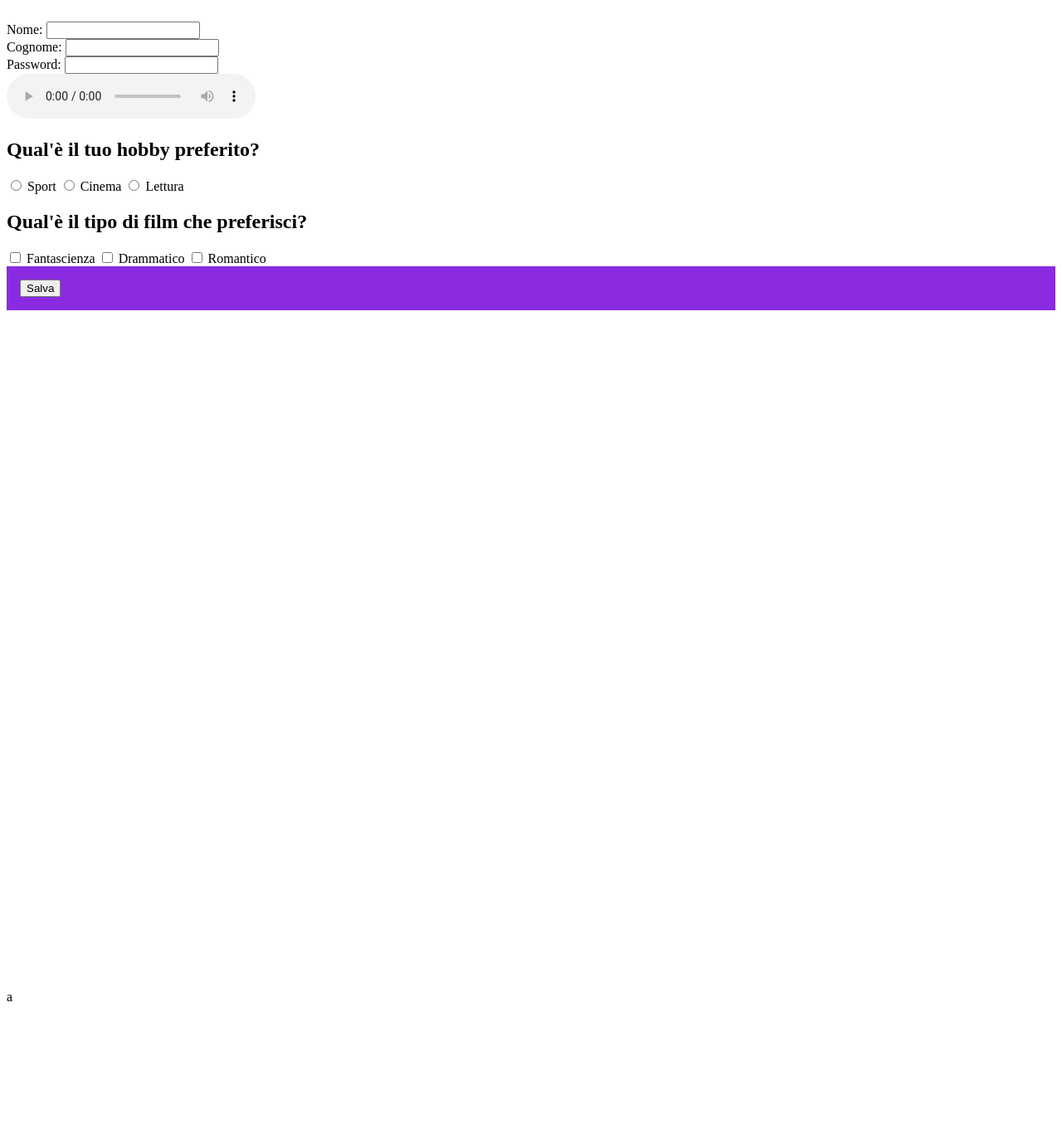
After one commit to docentemaurocasadei/linguaggidimarkup2023-24, a PHP site: page /form1.html in a window 1280 px wide. The commit adds this page. Shown: the top 1361 px of the page at 83% size. Run offline with PHP 8.4, Linux system fonts and the light colour scheme.

Commit message:
funziona posizion sticky: modificato il contenitore lasciando il button nel contenitore principale, non funzionava in precedenza a causa dell'altezza del contenitore padre

```diff
--- /dev/null
+++ b/ripasso1/form1.html
@@ -0,0 +1,90 @@
+<!DOCTYPE html>
+<html lang="en">
+<head>
+    <meta charset="UTF-8">
+    <meta name="viewport" content="width=device-width, initial-scale=1.0">
+    <title>Document</title>
+    <style>
+        #st{
+            position: sticky;
+            top: 0px;
+        }
+        .button-container{
+            position: sticky;
+            top: 0px;
+        }
+        #modulo {
+    position: relative;
+    height: 100vh; /* Imposta un'altezza esplicita o in base alle tue esigenze */
+}
+
+.button-container {
+    position: sticky;
+    top: 0;
+    background-color: blueviolet;
+    padding: 1rem;
+    z-index: 1000;
+}
+    </style>
+</head>
+<body>
+    <br>
+    <form action="http://localhost/corso/salva-dati.php" method="POST" enctype="multipart/form-data" class="2colonne">
+        <div class="row">
+            <div>
+                <label for="name">Nome:</label>
+                <input type="text" name="name" id="name" value="">
+            </div>
+            <div>
+                <label for="surname">Cognome:</label>
+                <input type="text" name="surname" id="surname">
+            </div>
+        </div>
+        <div class="row">
+            <div>
+                <label for="password">Password:</label>
+                <input type="password" name="password" id="password">
+            </div>
+            <audio src="/lezione4/assets/music.mp3" controls autoplay></audio>
+        </div>
+        <div>
+            <h2>Qual'è il tuo hobby preferito?</h2>
+            <div>
+                <input type="radio" name="hobby" id="sport" value="1">
+                <label for="sport">Sport</label>
+                <input type="radio" name="hobby" id="cinema" value="2">
+                <label for="cinema">Cinema</label>
+                <input type="radio" name="hobby" id="lettura" value="3">
+                <label for="lettura">Lettura</label>
+            </div>
+
+        </div>
+        <div>
+            <h2>Qual'è il tipo di film che preferisci?</h2>
+            <div>
+                <input type="checkbox" name="fantascienza" id="fantascienza" value="1">
+                <label for="fantascienza">Fantascienza</label>
+                <input type="checkbox" name="drammatico" id="drammatico">
+                <label for="drammatico">Drammatico</label>
+                <input type="checkbox" name="romantico" id="romantico">
+                <label for="romantico">Romantico</label>
+            </div>
+        </div>
+    </form>
+
+    <section id="modulo">
+        <div class="button-container">
+            <button type="submit" class="top">Salva</button>
+        </div>
+    </section>
+    <br><br><br><br>a<br><br><br><br><br><br><br>
+    <br><br><br><br>a<br><br><br><br><br><br><br>
+    <br><br><br><br>a<br><br><br><br><br><br><br>
+    <br><br><br><br><br><br><br><br><br><br><br>
+    <br><br><br><br><br><br><br><br><br><br><br>
+    <br><br><br><br><br><br><br><br><br><br><br>
+    <br><br><br><br><br><br><br><br><br><br><br>
+    <br><br><br><br><br><br><br><br><br><br><br>
+    <br><br><br><br><br><br><br><br><br><br><br>
+</body>
+</html>
```
Also changed, not shown: ripasso1/form.css (+10 -7 lines), ripasso1/form.html (+4 -4 lines).
